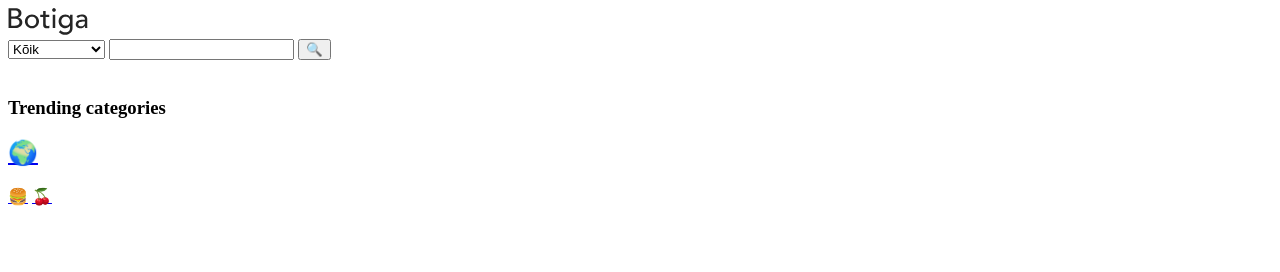
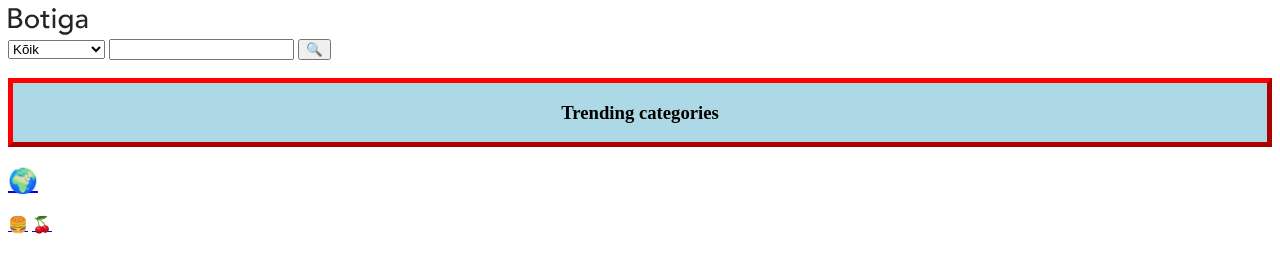
Before and after one commit to FafnirGefnar/BOTIGA, a plain HTML site: page index.html in a window 1280 px wide. Drawn offline with Linux system fonts and the light colour scheme.

Commit message:
Added div

```diff
--- a/index.html
+++ b/index.html
@@ -13,10 +13,6 @@
     }
 </style>
 
-
-<div>
-
-</div>
 
 <body>
     <a href="https://demo.athemes.com/themes/?theme=Botiga%20Multi%20Vendor" target="_blank">
@@ -37,7 +33,7 @@
         <input type="submit" value="&#128269;">
     </form> <br>
 
-    <div>
+    <div class="myDiv">
     <h3>Trending categories</h3>
     </div>
 
```
Also changed, not shown: 1 other file.
